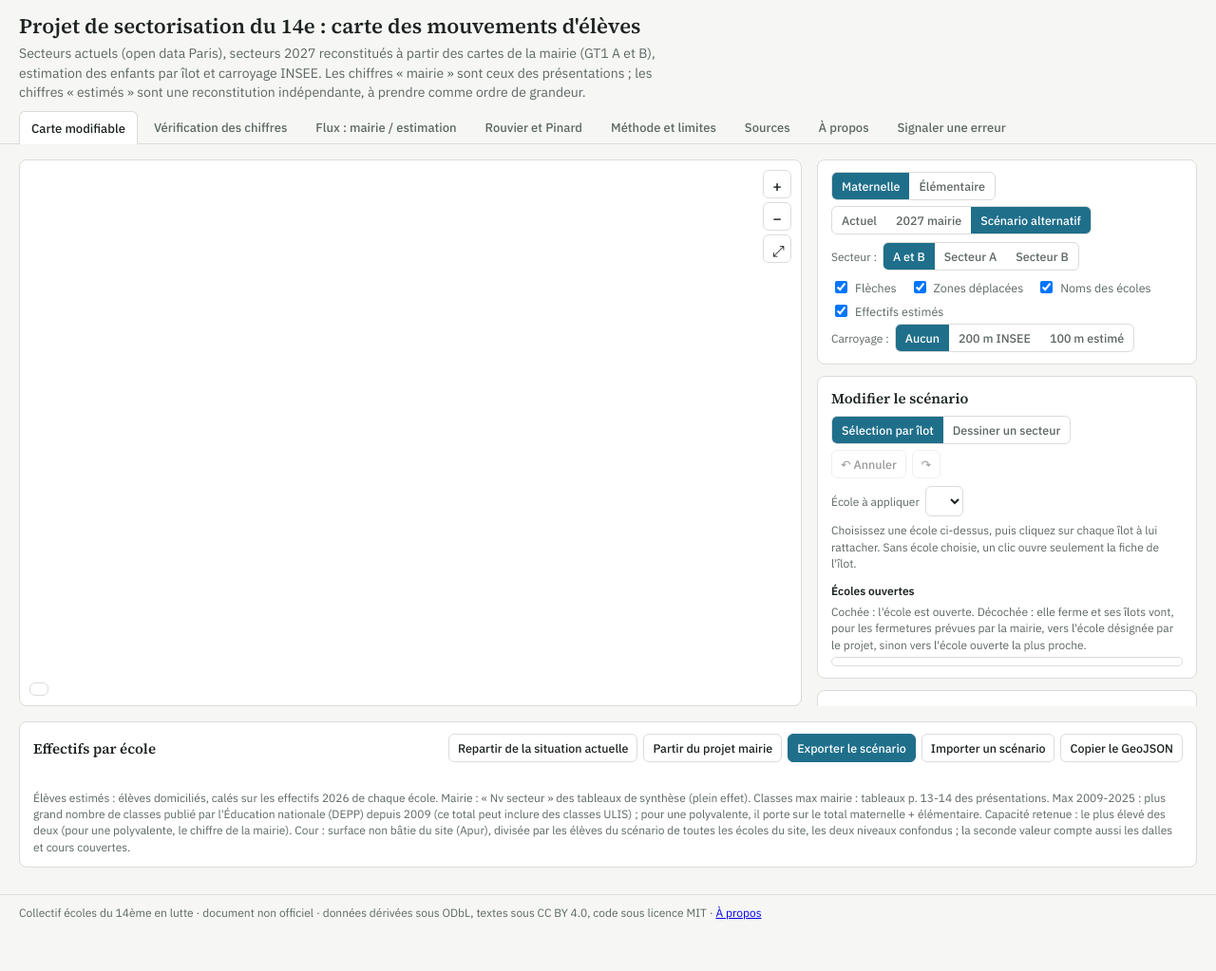
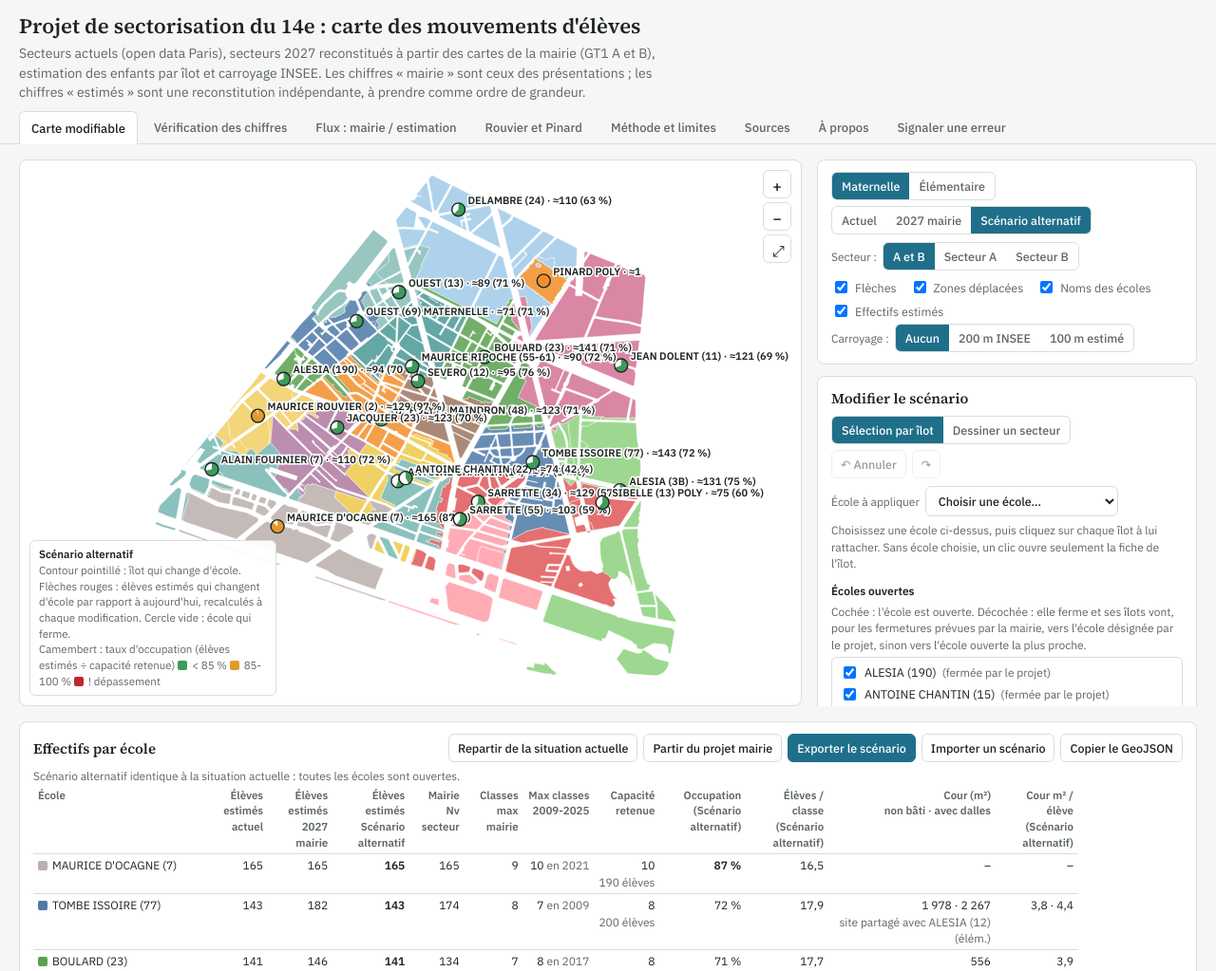
Before and after one commit to Ecoles-75014/carte-sectorisation, a plain HTML site: page index.html in a window 1280 px wide. Shown: the top 1023 px of the page at 95% size. Before the commit the page ends 989 px from the top, so only its background shows below. Drawn offline with nearby package versions, Linux system fonts and the light colour scheme.

Commit message:
Correction : apostrophe non échappée qui empêchait l'affichage de la carte
Co-Authored-By: Claude Opus 5.5 <noreply@anthropic.com>
Claude-Session: https://claude.ai/code/session_01ADe7Hmgcq9QxjB6rEysVea

```diff
--- a/index.html
+++ b/index.html
@@ -475,7 +475,7 @@ function fillClosing(){
         let dest=(S[n].ferme&&p.s26===n&&!closed.has(p.s27))?p.s27:nearestOpen(a,closed); assign(p,dest); }); }
     save(); draw();});
 }
-const HELP={brush:'Choisissez une école ci-dessus, puis cliquez sur chaque îlot à lui rattacher. Sans école choisie, un clic ouvre seulement la fiche de l'îlot.',draw:'Choisissez une école, maintenez le bouton enfoncé et tracez un contour à main levée, puis rattachez les îlots qu\'il contient.'};
+const HELP={brush:'Choisissez une école ci-dessus, puis cliquez sur chaque îlot à lui rattacher. Sans école choisie, un clic ouvre seulement la fiche de l\'îlot.',draw:'Choisissez une école, maintenez le bouton enfoncé et tracez un contour à main levée, puis rattachez les îlots qu\'il contient.'};
 function setMode(v){ MODE=v; document.getElementById('modeHelp').textContent=HELP[v]; document.getElementById('drawBar').style.display=v==='draw'?'flex':'none';
   svg.classed('drawing',v==='draw'); if(v==='draw'){ svg.on('.zoom',null); } else { svg.call(zoom); lasso=[]; lassoGeo=null; drawLasso(); } }
 function toGeo(ev){ const [x,y]=d3.pointer(ev,svg.node()); const t=d3.zoomTransform(svg.node()); return proj.invert(t.invert([x,y])); }
```
